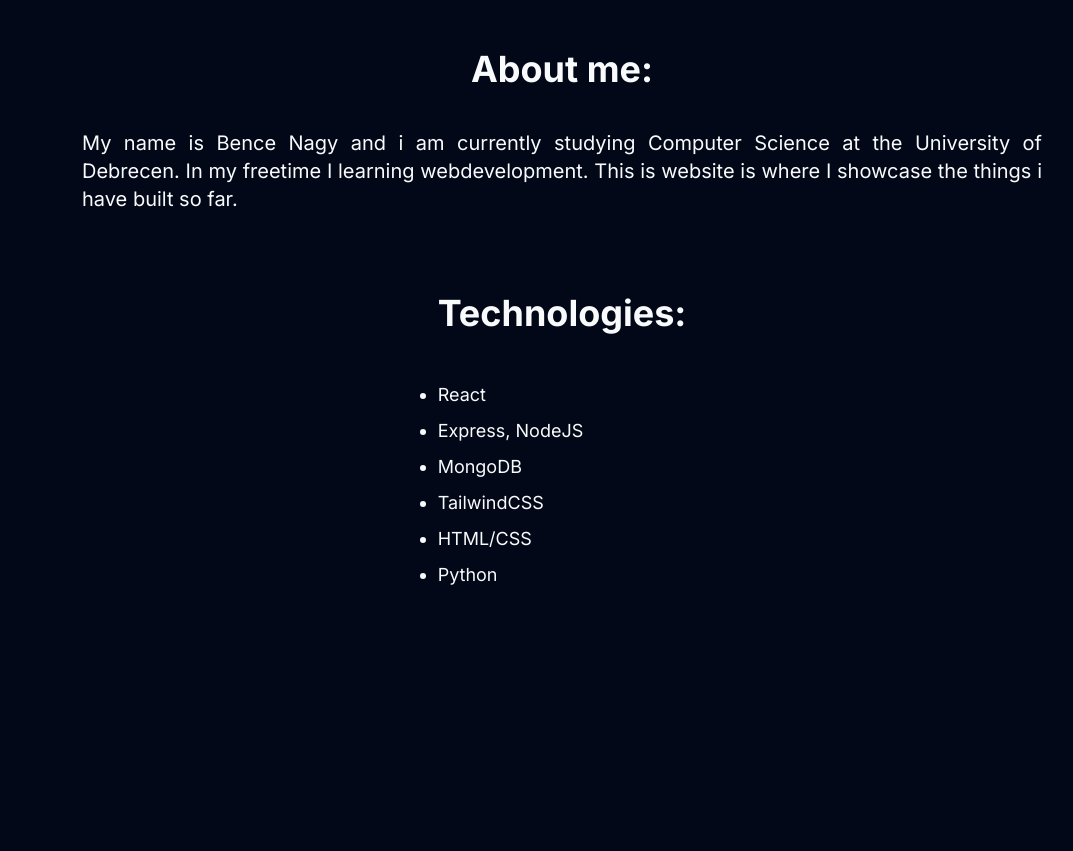
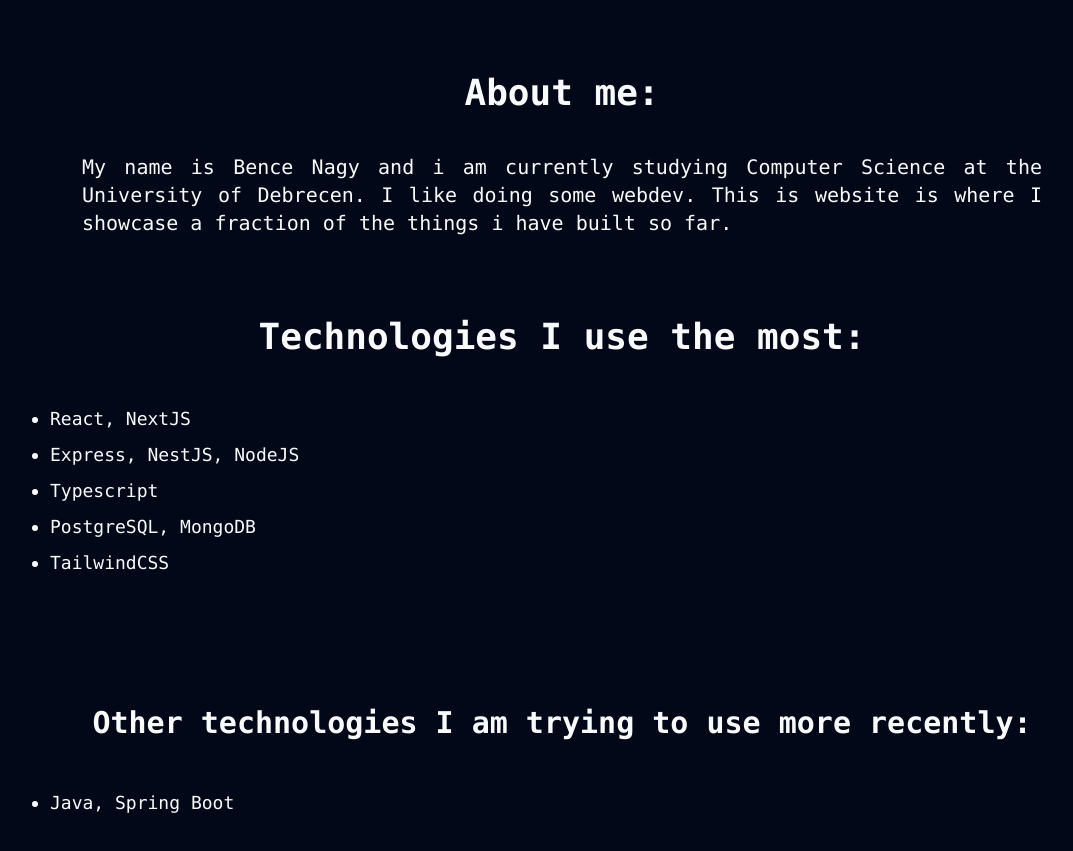
Before and after one commit to nagyb3/codebybence, a Next.js app: page / in a window 1280 px wide. Shown: the part 940-1791 px from the top of the page, without its empty margins (78-1151 px from the left). Before the commit the page ends 1657 px from the top, so only its background shows below. Built offline with nearby package versions, Linux system fonts and the light colour scheme.

Commit message:
use mono font, update texts

```diff
--- a/app/page.tsx
+++ b/app/page.tsx
@@ -22,7 +22,7 @@
 
   return (
     <div
-      className={`overflow-hidden dark:selection:bg-orange-700 selection:bg-orange-300 bg-cover bg-center min-h-screen text-[#0F172A] dark:text-[#F8FAFC]`}
+      className={`font-mono overflow-hidden dark:selection:bg-orange-700 selection:bg-orange-300 bg-cover bg-center min-h-screen text-[#0F172A] dark:text-[#F8FAFC]`}
     >
       <nav className="border-b border-[#797878] px-5 py-4 flex justify-between items-center">
         <p>codebybence.com</p>
@@ -74,22 +74,29 @@
           </h2>
           <div className="text-justify text-xl">
             My name is Bence Nagy and i am currently studying Computer Science
-            at the University of Debrecen. In my freetime I learning
-            webdevelopment. This is website is where I showcase the things i
-            have built so far.
+            at the University of Debrecen. I like doing some webdev. This is
+            website is where I showcase a fraction of the things i have built so
+            far.
           </div>
         </div>
-        <div className="pb-32 w-fit mx-auto">
+        <div className="pb-32 w-full mx-auto flex flex-col items-center px-8">
           <h2 className="font-bold text-3xl sm:text-4xl mb-12">
-            Technologies:
+            Technologies I use the most:
           </h2>
-          <ul className="list-disc text-lg flex flex-col gap-2">
-            <li>React</li>
-            <li>Express, NodeJS</li>
-            <li>MongoDB</li>
+          <ul className="list-disc text-lg flex flex-col gap-2 max-w-5xl w-full">
+            <li>React, NextJS</li>
+            <li>Express, NestJS, NodeJS</li>
+            <li>Typescript</li>
+            <li>PostgreSQL, MongoDB</li>
             <li>TailwindCSS</li>
-            <li>HTML/CSS</li>
-            <li>Python</li>
+          </ul>
+        </div>
+        <div className="pb-32 w-full mx-auto flex flex-col items-center px-8">
+          <h2 className="font-bold text-2xl sm:text-3xl mb-12">
+            Other technologies I am trying to use more recently:
+          </h2>
+          <ul className="list-disc text-lg flex flex-col gap-2 max-w-5xl w-full">
+            <li>Java, Spring Boot</li>
           </ul>
         </div>
       </main>
```
Also changed, not shown: 1 other file (tests, documents, lock files or other folders).
